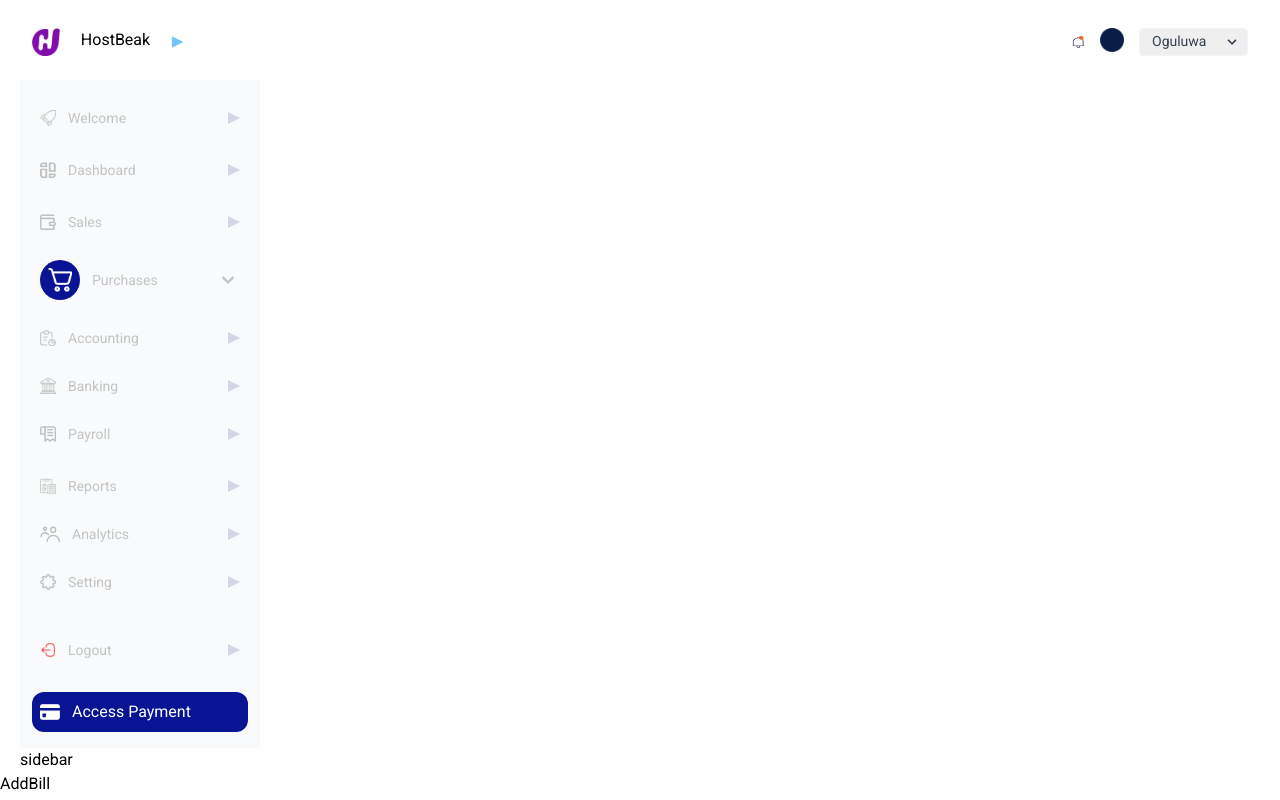
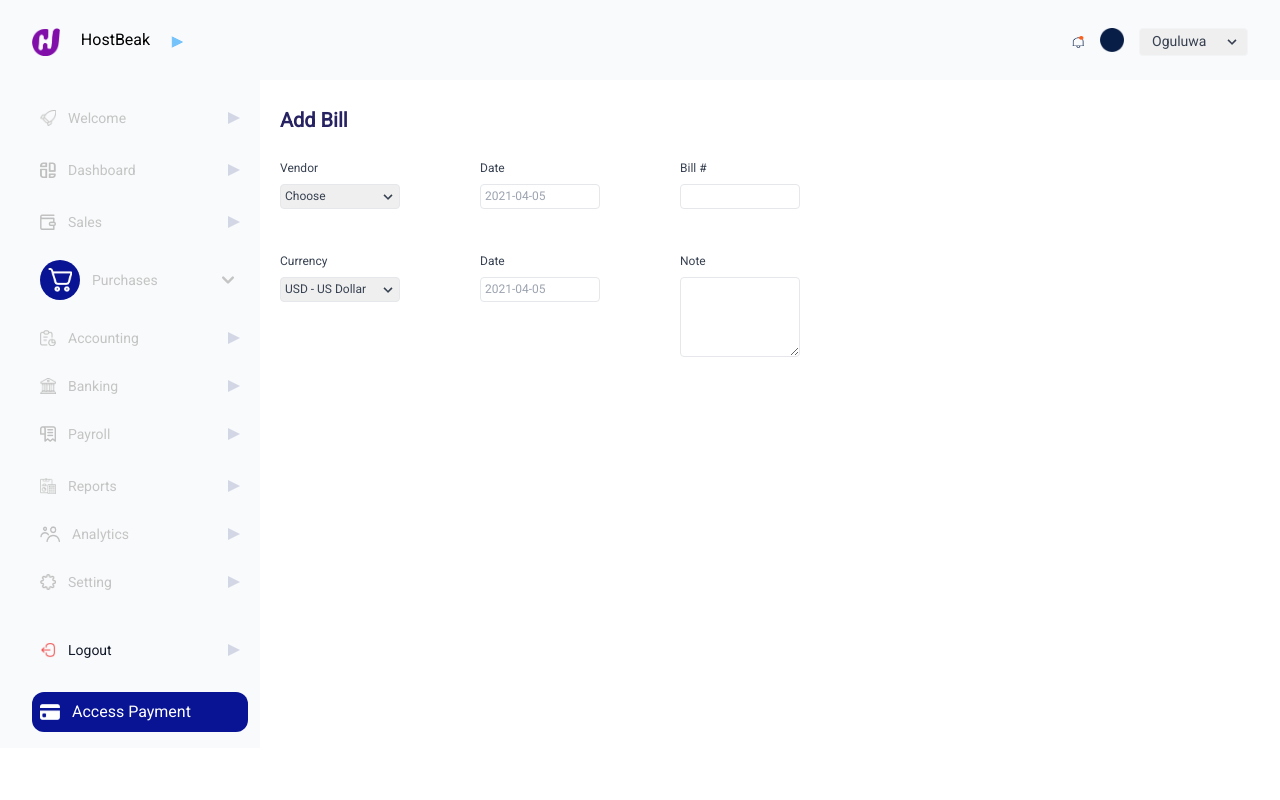
Before and after one commit to Kene10-codes/react-web-app, a React (Create React App) app: page /add-bill in a window 1280 px wide. Built offline with nearby package versions, Linux system fonts and the light colour scheme.

Commit message:
Added some other components

```diff
--- a/src/components/Layout/Layout.js
+++ b/src/components/Layout/Layout.js
@@ -7,9 +7,11 @@ import { SidebarContainer } from 'components/Sidebar/Sidebar'
 export const Layout = () => {
   return (
     <div>
-         <NavbarContainer />
+      <NavbarContainer />
+        <div className='flex flex-row'>
          <SidebarContainer />
-         <Outlet />
+         <Outlet  />
+        </div>
     </div>
   )
 }
--- a/src/components/LgText.js
+++ b/src/components/LgText.js
@@ -1,7 +1,7 @@
 import React from 'react'
 
-export const LgText = ({ text, children }) => {
+export const LgText = ({ text, children, className }) => {
   return (
-      <h3 className={`max-w-full text-primary text-3xl font-bolder leading-10`}>{text || children}</h3>
+      <h3 className={`max-w-full text-primary text-3xl font-bolder leading-10 ${className}`}>{text || children}</h3>
   )
 }
--- a/src/components/Navbar/Navbar.js
+++ b/src/components/Navbar/Navbar.js
@@ -1,4 +1,3 @@
-import React from 'react'
 import Logo from 'assets/logo.png'
 import arrow from 'assets/arrow.png'
 import arrowRight from 'assets/arrowRight.png'
@@ -8,7 +7,7 @@ import circle from 'assets/circle.png'
 
 export const NavbarContainer = () => {
     return (
-        <div className='h-20'>
+        <div className='h-20 bg-lighterGray'>
            <Navbar
              src={Logo}
              text={"HostBeak"}
--- a/src/components/Sidebar/Sidebar.js
+++ b/src/components/Sidebar/Sidebar.js
@@ -16,7 +16,7 @@ import arrow from 'assets/arrowBtn.png'
 
 export const SidebarContainer = () => {
   return (
-    <div className='pl-5'>
+    <div className='pl-5 bg-lighterGray'>
         <Sidebar
            rocket={Rocket}
            welcomeText={"Welcome"}
@@ -43,14 +43,7 @@ export const SidebarContainer = () => {
            logout={Logout}
            accessPayment={Card}
            accessPaymentText={"Access Payment"}
-
-
-
-
-
-
         />
-        sidebar
     </div>
   )
 }
@@ -174,7 +167,7 @@ export const Sidebar = ({
              <li className='pt-5 pb-4'>
               <a href="#" className="flex items-center p-2 text-base font-normal text-gray-900 rounded-lg dark:text-white hover:bg-gray-100 dark:hover:bg-gray-700">
                <img className='h-4 w-4 flex-shrink-0 text-gray-500 transition duration-75 dark:text-gray-400 group-hover:text-gray-900 dark:group-hover:text-white' src={logout} />
-               <span className="flex-1 ml-3 whitespace-nowrap text-sm text-lightGray">{logoutText} </span>
+               <span className="flex-1 ml-3 whitespace-nowrap text-sm text-current font-normal">{logoutText} </span>
                <img className='flex-shrink-0 w-3 h-3 text-gray-500 transition duration-75 dark:text-gray-400 group-hover:text-gray-900 dark:group-hover:text-white" fill="currentColor' src={arrowBtn} />
               </a>
              </li>
--- a/src/components/form/Checkbox.js
+++ /dev/null
@@ -1,23 +0,0 @@
-import React from 'react'
-
-export const Checkbox = ({type, name, value, className, ...rest}) => {
-  return (
-    <div className="flex flex-row justify-between content-center">
-          <input
-              type={type}
-              name={name}
-              value={value}
-              className={`form-checkbox h-5 w-5 mr-3 border bg-checkboxBg focus:ring-2 focus:ring-blue-300 rounded ${className}`}
-              {...rest}
-            />
-            <label
-              for="checkbox"
-              className="text-sm font-medium text-tert"
-            >
-              Remember Me
-            </label>
-
-     </div>
-
-  )
-}
--- a/src/components/form/Input.js
+++ b/src/components/form/Input.js
@@ -1,8 +1,6 @@
-import React from 'react'
-
 export const Input = ({ label, placeholder, id, type, className, onChange}) => {
 return (
-    <div className="flex flex-col pb-5">
+    <div className={`flex flex-col pb-5 ${className}`}>
        { label && <label
        class={`block text-gray-700 text-xs text-tert font-medium mb-3" ${className}`}>
         {label}
@@ -12,7 +10,116 @@ return (
             type={type}
             placeholder={placeholder}
       />
-
     </div>
   )
 }
+
+export const InputTwo = ({type, label, name, value, placeholder, className, onChange, ...rest}) =>  (
+  <div className={`flex flex-col flex-wrap mb-6 ${className}`}>
+  {label && <label className='text-gray-700 text-xs mb-2'>{label}</label>}
+  <div className="datepicker w-full relative form-floating mb-3">
+  <input
+    type={type}
+    name={name}
+    value={value}
+    placeholder={placeholder}
+    onChange={onChange}
+    className={`block appearance-none text-xs w-max-full border border-gray-200 text-gray-700 py-1 px-1 w-inputWidth  rounded leading-tight focus:outline-none focus:bg-white focus:border-gray-300`}
+    {...rest}
+  />
+  </div>
+</div>
+)
+
+export const TextArea = ({type, label, name, value, placeholder, className, onChange, ...rest}) =>  (
+  <div className={`flex flex-col flex-wrap mb-6 ${className}`}>
+  {label && <label className='text-gray-700 text-xs mb-2'>{label}</label>}
+  <div className="datepicker w-full relative form-floating mb-3">
+  <textarea
+    type={type}
+    name={name}
+    value={value}
+    placeholder={placeholder}
+    onChange={onChange}
+    className={`block appearance-none text-xs w-max-full border border-gray-200 h-20 text-gray-700 py-1 px-1 w-inputWidth  rounded leading-tight focus:outline-none focus:bg-white focus:border-gray-300`}
+    {...rest}
+  />
+  </div>
+</div>
+)
+
+export const DatePicker = ({type, label, name, value, placeholder, className, onChange, ...rest}) =>  (
+  <div className={`flex flex-col flex-wrap mb-6 ${className}`}>
+  {label && <label className='text-gray-700 text-xs mb-2'>{label}</label>}
+  <div className="datepicker w-full relative form-floating mb-3" data-mdb-toggle-button="true">
+  <input
+    type={type}
+    name={name}
+    value={value}
+    placeholder={placeholder}
+    onChange={onChange}
+    className={`block appearance-none text-xs w-max-full border border-gray-200 text-gray-700 py-1 px-1 w-inputWidth  rounded leading-tight focus:outline-none focus:bg-white focus:border-gray-300`}
+    {...rest}
+  />
+  </div>
+</div>
+)
+
+export const DynamicSelect = ({label, placeholder,data, className, onChange, name, value}) => {
+  return (
+        <div className={`flex flex-col content-center no-wrap ${className}`}>
+          {label && <label for="floatingInput" className="text-gray-700 text-xs mb-2">
+            {label}
+          </label>}
+        <div className="relative">
+          <select
+            className="block appearance-none text-xs w-max-full border border-gray-200 text-gray-700 py-1 px-1 w-inputWidth  rounded leading-tight focus:outline-none focus:bg-white focus:border-gray-300"
+            id="grid-state"
+            onChange={onChange}
+            name={name}
+            value={value}
+          >
+            {placeholder && <option value="">{placeholder}</option>}
+            {data.map((item, key) => (
+                 <option
+                    key={key}
+                    value={item}
+                 >
+                     {item}
+                 </option>
+            ))}
+          </select>
+          <div className="pointer-events-none w-max-full absolute inset-y-0 left-20 flex items-center px-5 text-gray-700">
+            <svg
+              className="fill-current h-4 w-4"
+              xmlns="http://www.w3.org/2000/svg"
+              viewBox="0 0 20 20"
+            >
+              <path d="M9.293 12.95l.707.707L15.657 8l-1.414-1.414L10 10.828 5.757 6.586 4.343 8z" />
+            </svg>
+          </div>
+        </div>
+      </div>
+  )
+}
+
+export const Checkbox = ({type, name, value, className, ...rest}) => {
+  return (
+    <div className="flex flex-row justify-between content-center">
+          <input
+              type={type}
+              name={name}
+              value={value}
+              className={`form-checkbox h-5 w-5 mr-3 border bg-checkboxBg focus:ring-2 focus:ring-blue-300 rounded ${className}`}
+              {...rest}
+            />
+            <label
+              for="checkbox"
+              className="text-sm font-medium text-tert"
+            >
+              Remember Me
+            </label>
+     </div>
+
+  )
+}
--- a/src/containers/addBill/Content.js
+++ b/src/containers/addBill/Content.js
@@ -1,7 +1,48 @@
 import React from 'react'
+import { LgText } from 'components/LgText'
+// import { DatePicker } from 'components/form/DatePicker'
+import { DatePicker, Input, DynamicSelect, InputTwo, TextArea } from 'components/form/Input'
+
 
 export const AddBillContent = () => {
   return (
-    <div>AddBill</div>
+    <div className='p-5 bg-white w-max-full'>
+        <LgText text={"Add Bill"} className="font-head text-xl" />
+        <div className='flex justify-between content-center mt-5'>
+            <DynamicSelect
+              label={"Vendor"}
+              data={["james", "John"]}
+              placeholder={"Choose"}
+              className={"mr-10"}
+            />
+            <DatePicker
+              label={"Date"}
+              placeholder={"2021-04-05"}
+              className={"mx-10"}
+            />
+            <InputTwo
+              label={"Bill #"}
+              className={"mx-10"}
+            />
+        </div>
+        <div className='flex justify-between content-center mt-2'>
+            <DynamicSelect
+              label={"Currency"}
+              data={["USD - US Dollar", "Pound"]}
+              placeholder={"USD - US Dollar"}
+              className={"mr-10"}
+            />
+            <DatePicker
+              label={"Date"}
+              placeholder={"2021-04-05"}
+              className={"mx-10"}
+            />
+
+            <TextArea
+              label={"Note"}
+              className={"mx-10"}
+            />
+        </div>
+    </div>
   )
 }
--- a/src/containers/createAccount/Content.js
+++ b/src/containers/createAccount/Content.js
@@ -1,7 +1,7 @@
 import React from "react"
 import { LgText } from "components/LgText"
 import { Input } from "components/form/Input"
-import { Checkbox } from "components/form/Checkbox"
+import { Checkbox } from "components/form/Input"
 import { SubmitButton } from "components/Button/Button"
 import Image from  "assets/image.png"
 import { LinkButton } from "components/Link"
--- a/tailwind.config.js
+++ b/tailwind.config.js
@@ -9,11 +9,15 @@ module.exports = {
         tert: "#82869A",
         checkboxBg: "#EBEBEB",
         lightGray: "#C4C4C4",
-        darkBlue: "#081494"
+        darkBlue: "#081494",
+        lighterGray: "#f9fafc"
       },
       fontFamily: {
         inter: ["Inter", "sans-serif"],
         montserrat: ["Montserrat", "sans-serif"],
+      },
+      fontWeight: {
+        head: "700"
       },
       textShadow: {
         textShadow: "0px 32px 84px rgba(29, 41, 63, 0.06)"
@@ -25,12 +29,10 @@ module.exports = {
         linearGradient: "linear-gradient(0deg, rgba(39, 34, 98, 0.2), rgba(39, 34, 98, 0.2))",
         coverBackground: "#E5E5E5"
       },
-      ackground: {
-
-      },
       width: {
         widthWrapper: "175px",
-        widthWrapperTwo: "200px"
+        widthWrapperTwo: "200px",
+        inputWidth: "120px"
       },
       maxWidth: {
         "8xl": "88rem",
```
Also changed, not shown: src/components/Navbar.js (deleted).
